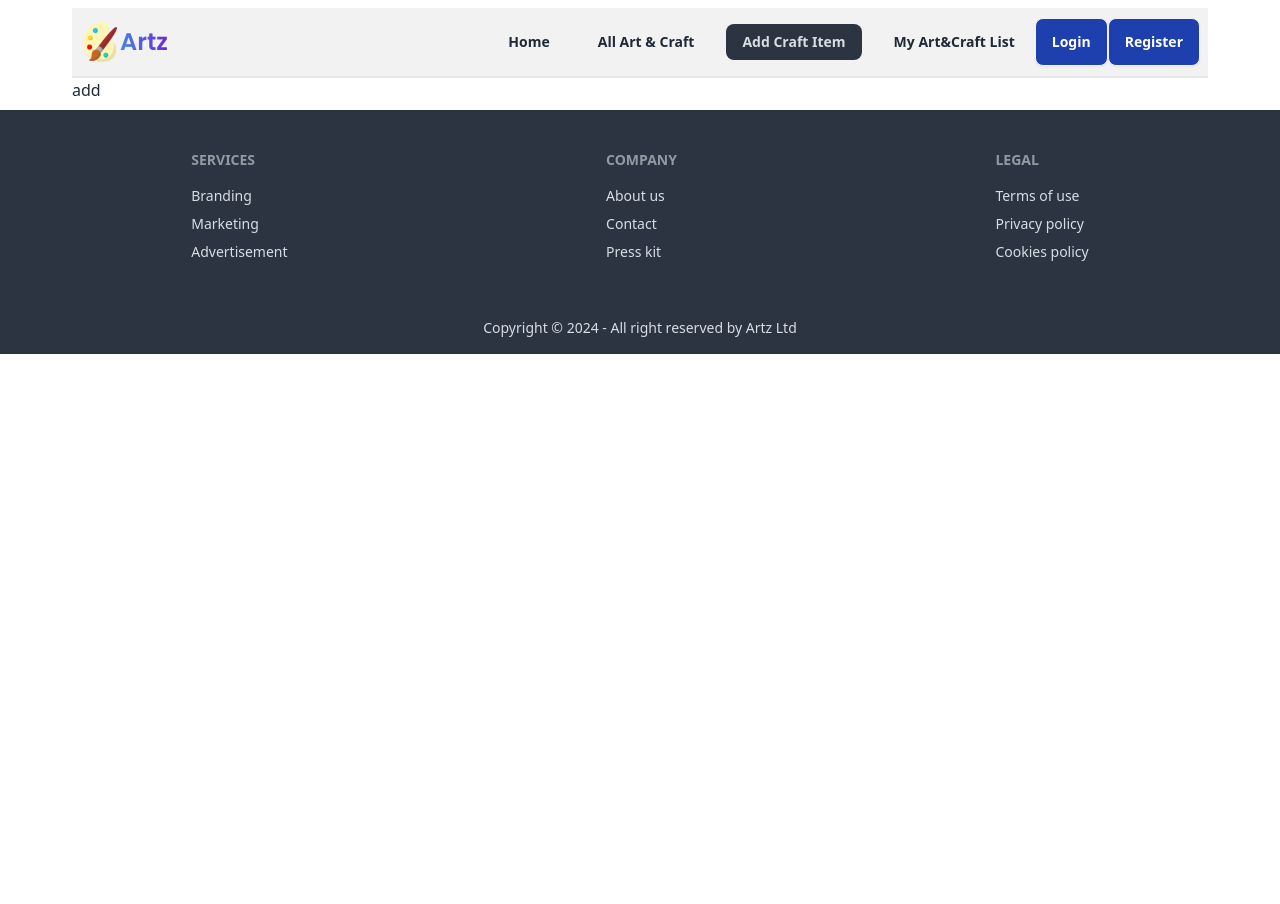
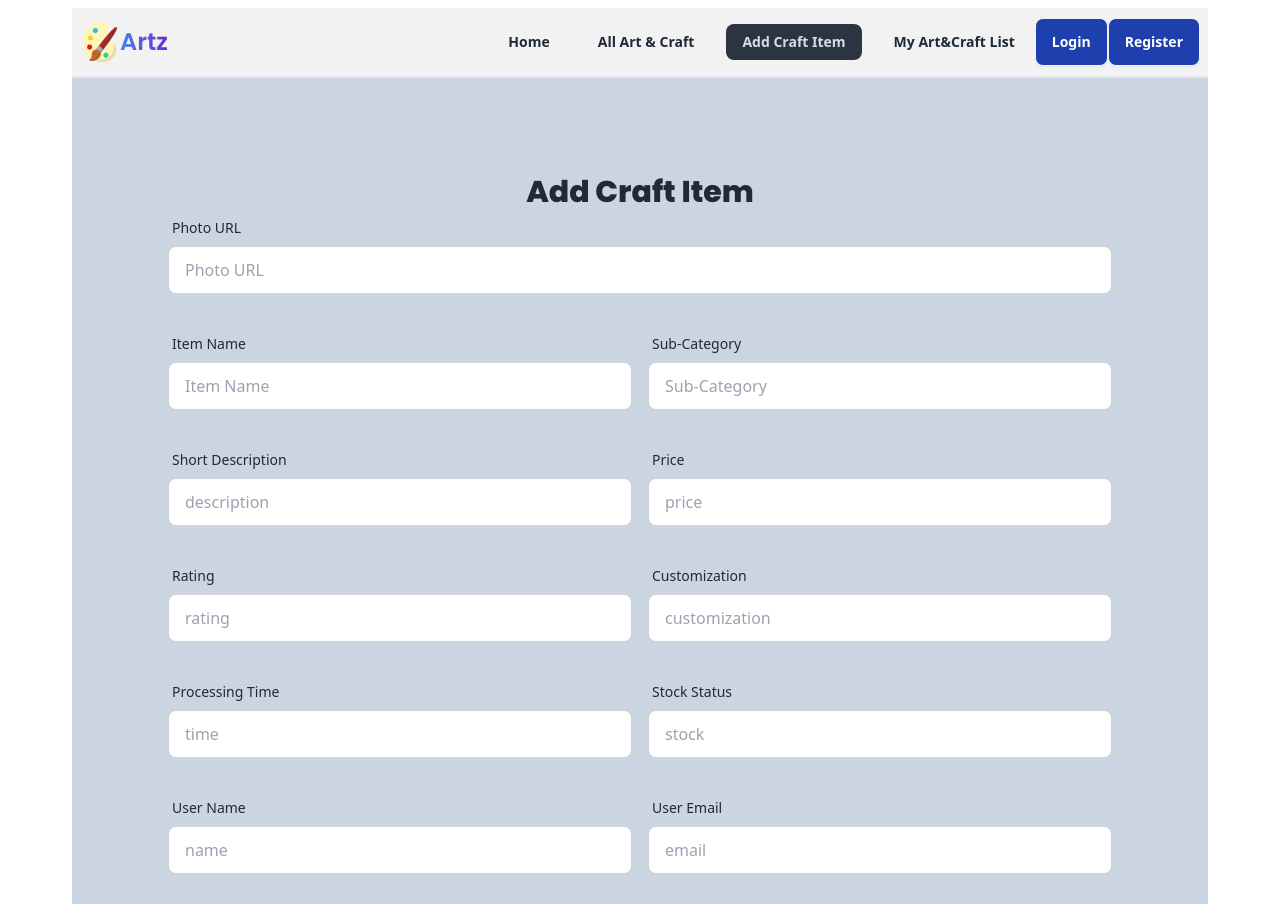
Before and after one commit to Mostaryj/art-client-a10, a React (Vite) app: page /addCraft in a window 1280 px wide. Shown: the top 904 px of the page. Before the commit the page ends 800 px from the top, so only its background shows below. Built offline with nearby package versions, Linux system fonts and the light colour scheme; no server answers.

Commit message:
added displayName

```diff
--- a/package.json
+++ b/package.json
@@ -19,7 +19,8 @@
     "react-icons": "^5.1.0",
     "react-router-dom": "^6.23.0",
     "react-toastify": "^10.0.5",
-    "sort-by": "^1.2.0"
+    "sort-by": "^1.2.0",
+    "sweetalert2": "^11.10.8"
   },
   "devDependencies": {
     "@types/react": "^18.2.66",
--- a/src/components/AddCraft.jsx
+++ b/src/components/AddCraft.jsx
@@ -1,12 +1,238 @@
+import Swal from "sweetalert2";
 import Nav from "../pages/shared/Nav";
 
+
+
+
+
+
 const AddCraft = () => {
-    return (
-        <div>
-             <Nav></Nav>
-            add
-        </div>
-    );
+
+
+    const handleAddCraft = event =>{
+      event.preventDefault();
+     const form = event.target;
+     const photo = form.photo.value;
+     const item = form.item.value;
+     const sub = form.sub.value;
+     const description = form.description.value;
+     const price = form.price.value;
+     const rating = form.rating.value;
+     const customization  = form.customization.value;
+     const time = form.time.value;
+     const stock = form.stock.value;
+     const name = form.name.value;
+     const email = form.email.value;
+
+
+     const newArt = {photo, item, sub, description, price, rating, customization, time, stock, name, email}
+
+     console.log(newArt);
+
+     //send data to server
+     fetch('http://localhost:5000/art',{
+      method: "POST",
+      headers: {
+        'content-type': 'application/json'
+      },
+      body: JSON.stringify(newArt)
+     })
+     .then(res => res.json())
+     .then(data => {
+      console.log(data);
+      if (data.insertedId) {
+        Swal.fire({
+          title: "Success!",
+          text: "Art & Craft Added Successfully",
+          icon: "success",
+          confirmButtonText: "Cool",
+        });
+      }
+
+     })
+
+
+    }
+
+  return (
+    <div>
+      <Nav></Nav>
+      <div className="bg-slate-300 p-24">
+        <h2 className="text-3xl font-pop text-center font-extrabold">
+          Add Craft Item
+        </h2>
+        <form onSubmit={handleAddCraft}>
+          {/* photo url */}
+          <div className="mb-8">
+            <div className="form-control w-full">
+              <label className="label">
+                <span className="label-text">Photo URL</span>
+              </label>
+              <label className="input-group">
+                <input
+                  type="text"
+                  name="photo"
+                  placeholder="Photo URL"
+                  className="input input-bordered w-full"
+                />
+              </label>
+            </div>
+          </div>
+          {/* form item name and subcategory name */}
+          <div className="md:flex mb-8">
+            <div className="form-control md:w-1/2">
+              <label className="label">
+                <span className="label-text">Item Name</span>
+              </label>
+              <label className="input-group">
+                <input
+                  type="text"
+                  name="item"
+                  placeholder="Item Name"
+                  className="input input-bordered w-full"
+                />
+              </label>
+            </div>
+            <div className="form-control md:w-1/2 ml-4">
+              <label className="label">
+                <span className="label-text">Sub-Category</span>
+              </label>
+              <label className="input-group">
+                <input
+                  type="text"
+                  name="sub"
+                  placeholder="Sub-Category"
+                  className="input input-bordered w-full"
+                />
+              </label>
+            </div>
+          </div>
+          {/* form description and price row */}
+          <div className="md:flex mb-8">
+            <div className="form-control md:w-1/2">
+              <label className="label">
+                <span className="label-text">Short Description</span>
+              </label>
+              <label className="input-group">
+                <input
+                  type="text"
+                  name="description"
+                  placeholder="description"
+                  className="input input-bordered w-full"
+                />
+              </label>
+            </div>
+            <div className="form-control md:w-1/2 ml-4">
+              <label className="label">
+                <span className="label-text">Price</span>
+              </label>
+              <label className="input-group">
+                <input
+                  type="text"
+                  name="price"
+                  placeholder="price"
+                  className="input input-bordered w-full"
+                />
+              </label>
+            </div>
+          </div>
+          {/* form rating and customization row */}
+          <div className="md:flex mb-8">
+            <div className="form-control md:w-1/2">
+              <label className="label">
+                <span className="label-text">Rating</span>
+              </label>
+              <label className="input-group">
+                <input
+                  type="text"
+                  name="rating"
+                  placeholder="rating"
+                  className="input input-bordered w-full"
+                />
+              </label>
+            </div>
+            <div className="form-control md:w-1/2 ml-4">
+              <label className="label">
+                <span className="label-text">Customization</span>
+              </label>
+              <label className="input-group">
+                <input
+                  type="text"
+                  name="customization"
+                  placeholder="customization"
+                  className="input input-bordered w-full"
+                />
+              </label>
+            </div>
+          </div>
+          {/* form processing time and stock stactus */}
+          <div className="md:flex mb-8">
+            <div className="form-control md:w-1/2">
+              <label className="label">
+                <span className="label-text">Processing Time</span>
+              </label>
+              <label className="input-group">
+                <input
+                  type="text"
+                  name="time"
+                  placeholder="time"
+                  className="input input-bordered w-full"
+                />
+              </label>
+            </div>
+            <div className="form-control md:w-1/2 ml-4">
+              <label className="label">
+                <span className="label-text">Stock Status</span>
+              </label>
+              <label className="input-group">
+                <input
+                  type="text"
+                  name="stock"
+                  placeholder="stock"
+                  className="input input-bordered w-full"
+                />
+              </label>
+            </div>
+          </div>
+          {/* form name, email */}
+          <div className="md:flex mb-8">
+            <div className="form-control md:w-1/2">
+              <label className="label">
+                <span className="label-text">User Name</span>
+              </label>
+              <label className="input-group">
+                <input
+                  type="text"
+                  name="name"
+                  placeholder="name"
+                  className="input input-bordered w-full"
+                />
+              </label>
+            </div>
+            <div className="form-control md:w-1/2 ml-4">
+              <label className="label">
+                <span className="label-text">User Email</span>
+              </label>
+              <label className="input-group">
+                <input
+                  type="text"
+                  name="email"
+                  placeholder="email"
+                  className="input input-bordered w-full"
+                />
+              </label>
+            </div>
+          </div>
+
+          <input
+            type="submit"
+            value="Add Craft Item"
+            className="btn btn-block bg-blue-800 text-white"
+          />
+        </form>
+      </div>
+    </div>
+  );
 };
 
 export default AddCraft;
--- a/src/pages/register/Register.jsx
+++ b/src/pages/register/Register.jsx
@@ -10,6 +10,7 @@ import { FaEye } from "react-icons/fa";
 import { useState } from "react";
 
 import { toast } from "react-toastify";
+import { updateProfile } from "firebase/auth";
 // import { updateProfile } from "firebase/auth";
 // import "react-toastify/dist/ReactToastify.css";
 
@@ -29,34 +30,32 @@ const Register = () => {
   } = useForm();
 
   const onSubmit = (data) => {
-    //  const { email, password, fullName, photoURL } = data;
-    const { email, password, fullName } = data;
+      const { email, password, fullName, photoURL } = data;
 
-    createUser(email, password)
+    createUser(email, password, fullName, photoURL)
       .then((result) => {
         console.log(result);
-
         toast.success("Registration successfully");
 
-        //  const profileUpdates = {
-        //    displayName: fullName,
-        //    photoURL: photoURL,
-        //  };
+        const profileUpdates = {
+          displayName: fullName,
+          photoURL: photoURL,
+        };
 
-    //     updateProfile(result.user, profileUpdates)
-    //       .then(() => {
-    //         console.log("Profile updated successfully");
-    //         // toast.success("updated successfully");
-             user({
-              //  ...user,
-               displayName: fullName,
-    //           // email: email ,
-    //           photoURL: photoURL,
+        updateProfile(result.user, profileUpdates)
+          .then(() => {
+
+            setUser({
+              ...user,
+              displayName: fullName,
+              // email: email ,
+              photoURL: photoURL,
             });
-    //       })
-    //       .catch((error) => {
-    //         console.error("Error updating profile", error);
-    //       });
+          })
+          .catch((error) => {
+            console.error("Error updating profile", error);
+          });
+
 
         navigate(from);
        })
@@ -65,6 +64,11 @@ const Register = () => {
         console.error(error);
         toast.error("Registration failed. Please try again.");
       });
+
+
+
+
+
   };
 
   return (
--- a/src/pages/shared/Nav.jsx
+++ b/src/pages/shared/Nav.jsx
@@ -2,19 +2,12 @@ import { Link, NavLink } from "react-router-dom";
 import useAuth from "../../Hook/useAuth";
 import { renderToString } from "react-dom/server";
 
-
-
 const Nav = () => {
   const { logOut, user } = useAuth();
 
-
   // console.log(user);
 
-  const tooltipContent = <>
-
-  {user?.displayName || "User name not found"}
-
-  </>;
+  const tooltipContent = <>{user?.displayName || "User name not found"}</>;
   const tooltipString = renderToString(tooltipContent);
 
   const navLinks = (
@@ -34,9 +27,9 @@ const Nav = () => {
       {/* <li className="font-semibold">
         <NavLink to="/register">Register</NavLink>
       </li> */}
-
     </>
   );
+
   return (
     <div className=" ">
       <div className="navbar bg-base-200 border-b-2 ">
@@ -84,7 +77,6 @@ const Nav = () => {
           <ul className="menu menu-horizontal   px-1 gap-4">{navLinks}</ul>
         </div>
 
-
         {user && (
           <div className="navbar-end gap-4">
             <div className="dropdown dropdown-end ">
@@ -92,18 +84,16 @@ const Nav = () => {
                 tabIndex={0}
                 className="tooltip tooltip-bottom mr-4  btn btn-ghost  btn-circle avatar"
                 data-tip={tooltipString}
-
               >
                 <div className="w-12 rounded-full ">
                   <img
                     src={
                       user?.photoURL ||
+                      "https://daisyui.com/images/stock/photo-1534528741775-53994a69daeb.jpg"
+                    }
+                  />
 
 
-                       "https://daisyui.com/images/stock/photo-1534528741775-53994a69daeb.jpg"
-                    }
-
-                  />
                   <button
                     className="btn text-white absolute mt-8 right-0  p-2 rounded-md shadow-md opacity-0 hover:opacity-100 transition-opacity hover:bg-blue-800 duration-300"
                     onClick={logOut}
@@ -114,11 +104,8 @@ const Nav = () => {
                   {/* <div className="tooltip-content absolute bg-white p-2 rounded-md shadow-md hidden opacity-0 hover:opacity-100 transition-opacity duration-300">
                     {tooltipContent}
                   </div> */}
-
                 </div>
-
               </label>
-
             </div>
           </div>
         )}
@@ -134,11 +121,8 @@ const Nav = () => {
                 LogOut
               </button> */}
 
-
             {/* )
              : ( */}
-
-
 
             <button
               //  onClick={logOut}
@@ -146,7 +130,6 @@ const Nav = () => {
             >
               Login
             </button>
-
 
             {/* )} */}
           </Link>
@@ -158,9 +141,6 @@ const Nav = () => {
               Register
             </button>
           </Link>
-
-
-
         </div>
       </div>
     </div>
```
Also changed, not shown: 1 other file (tests, documents, lock files or other folders). Lines whose indentation alone changed are shown as unchanged.
